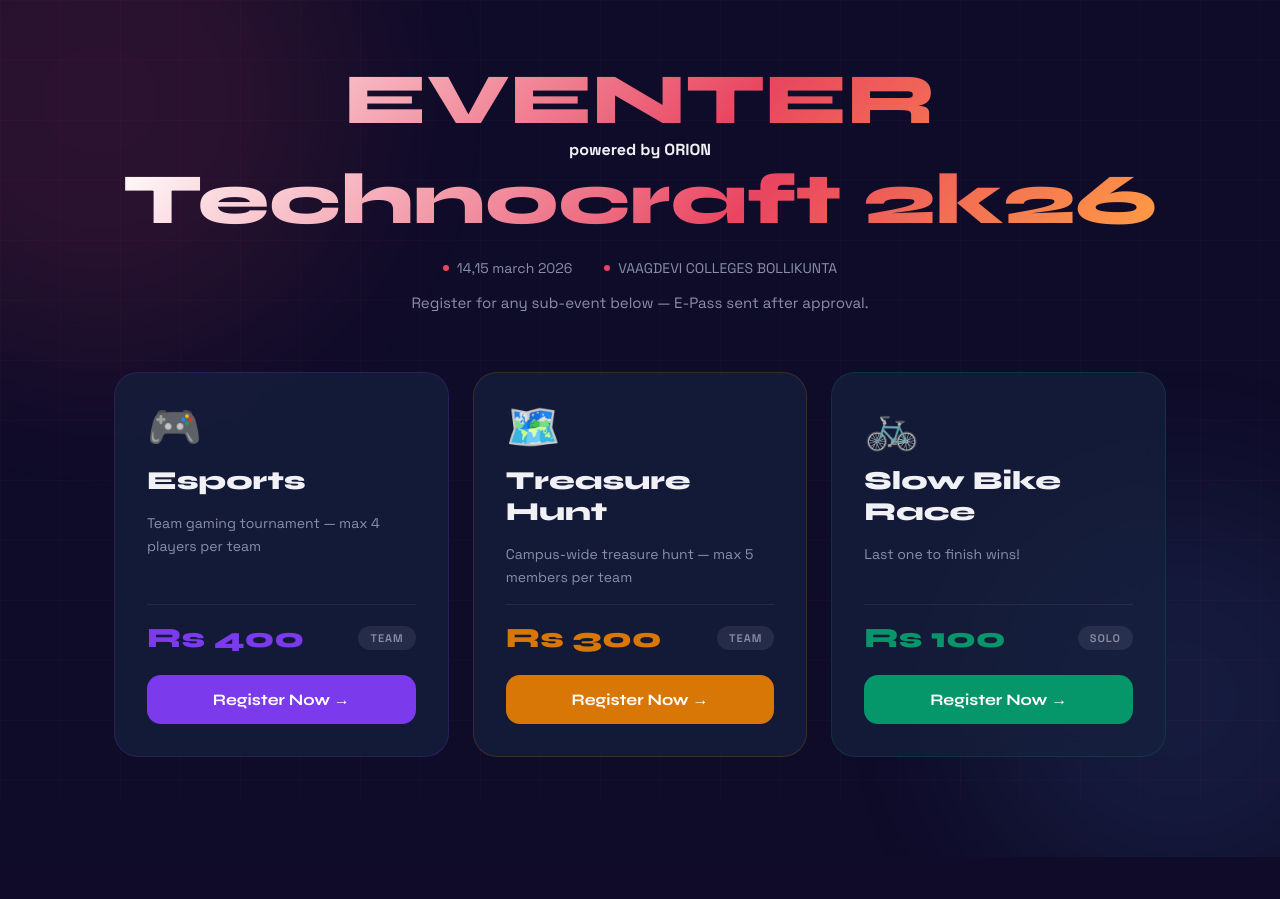
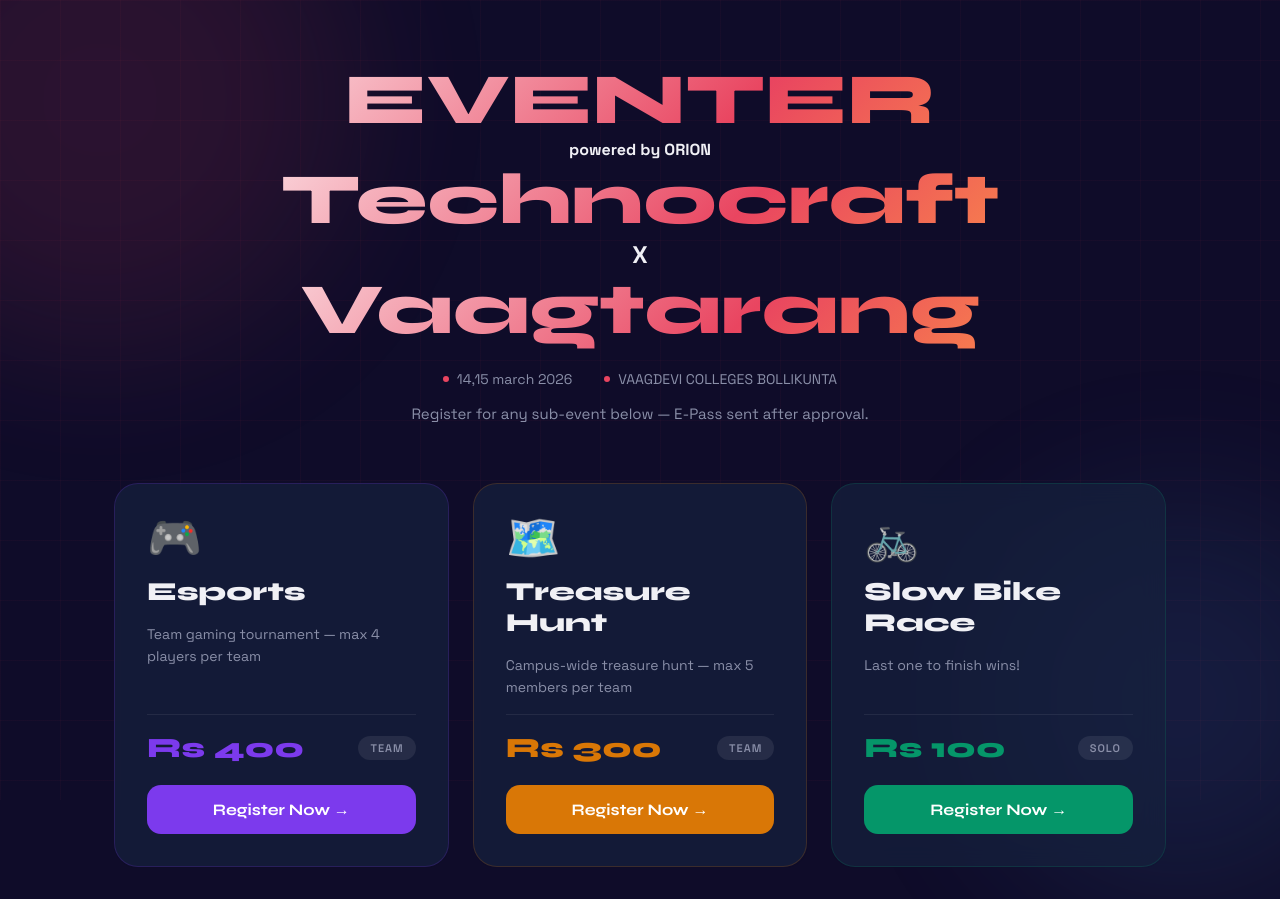
Before and after one commit to iaffanmohammed7683-ai/eventer, a Flask app: page / in a window 1280 px wide. Shown: the top 899 px of the page. Before the commit the page ends 857 px from the top, so only its background shows below. Run offline with Flask 3, Linux system fonts and the light colour scheme; some libraries are stand-ins or nearby versions.

Commit message:
Update event title and add subtitle in index.html

```diff
--- a/templates/index.html
+++ b/templates/index.html
@@ -44,7 +44,9 @@
   <header>
     <h1>EVENTER</h1>
     <h4>powered by ORION</h4>
-    <h1>Technocraft 2k26</h1>
+    <h1>Technocraft </h1>
+    <h2>X</h2>
+    <h1> Vaagtarang</h1>
     <div class="meta">
       <span><span class="dot"></span>{{ event_date }}</span>
       <span><span class="dot"></span>{{ event_venue }}</span>
```
